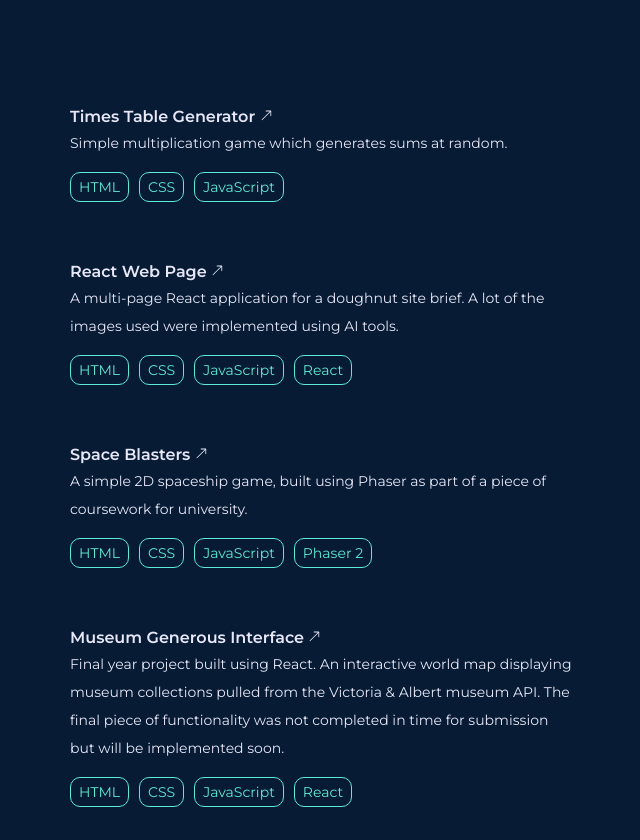
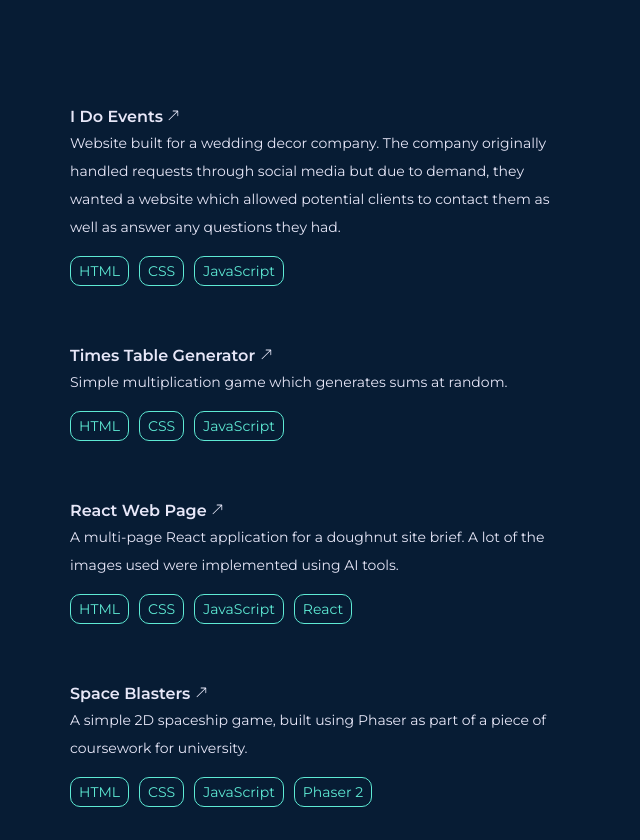
Before and after one commit to bprin87/Portfolio-Site, a website: page index.html in a window 1280 px wide. Shown: the part 940-1780 px from the top of the page, without its empty margins (570-1210 px from the left). Drawn offline with nearby package versions, Linux system fonts and the light colour scheme; a web font is replaced by a local one.

Commit message:
added new project

```diff
--- a/index.html
+++ b/index.html
@@ -121,6 +121,25 @@
                 <li>
                     <figure>
                         <h3>
+                            <a href="https://www.idoevents.co.uk/" target="_blank">I Do Events
+                                <svg xmlns="http://www.w3.org/2000/svg" width="16" height="16" fill="currentColor" class="bi bi-arrow-up-right" viewBox="0 0 16 16" aria-hidden="true">
+                                    <path fill-rule="evenodd" d="M14 2.5a.5.5 0 0 0-.5-.5h-6a.5.5 0 0 0 0 1h4.793L2.146 13.146a.5.5 0 0 0 .708.708L13 3.707V8.5a.5.5 0 0 0 1 0z"/>
+                                </svg>
+                            </a>
+                        </h3>
+                        <p>Website built for a wedding decor company. The company originally handled requests through social media but due to demand, they wanted a website which allowed potential
+                            clients to contact them as well as answer any questions they had.
+                             </p>
+                    </figure>
+                    <ul class="project-skills" data-aos="fade-left" data-aos-once="true">
+                        <li>HTML</li>
+                        <li>CSS</li>
+                        <li>JavaScript</li>
+                    </ul>
+                </li>
+                <li>
+                    <figure>
+                        <h3>
                             <a href="https://timestablegenerator.netlify.app/" target="_blank">Times Table Generator
                                 <svg xmlns="http://www.w3.org/2000/svg" width="16" height="16" fill="currentColor" class="bi bi-arrow-up-right" viewBox="0 0 16 16" aria-hidden="true">
                                     <path fill-rule="evenodd" d="M14 2.5a.5.5 0 0 0-.5-.5h-6a.5.5 0 0 0 0 1h4.793L2.146 13.146a.5.5 0 0 0 .708.708L13 3.707V8.5a.5.5 0 0 0 1 0z"/>
@@ -174,24 +193,6 @@
                 <li>
                     <figure>
                         <h3>
-                            <a href="https://museumgi.netlify.app/" target="_blank">Museum Generous Interface
-                                <svg xmlns="http://www.w3.org/2000/svg" width="16" height="16" fill="currentColor" class="bi bi-arrow-up-right" viewBox="0 0 16 16" aria-hidden="true">
-                                    <path fill-rule="evenodd" d="M14 2.5a.5.5 0 0 0-.5-.5h-6a.5.5 0 0 0 0 1h4.793L2.146 13.146a.5.5 0 0 0 .708.708L13 3.707V8.5a.5.5 0 0 0 1 0z"/>
-                                </svg>
-                            </a>
-                        </h3>
-                        <p>Final year project built using React. An interactive world map displaying museum collections pulled from the Victoria & Albert museum API. The final piece of functionality was not completed in time for submission but will be implemented soon.</p>
-                    </figure>
-                    <ul class="project-skills" data-aos="fade-left" data-aos-once="true">
-                        <li>HTML</li>
-                        <li>CSS</li>
-                        <li>JavaScript</li>
-                        <li>React</li>
-                    </ul>
-                </li>
-                <li>
-                    <figure>
-                        <h3>
                             <a href="https://eha.netlify.app/" target="_blank">Edge Hill Airways
                                 <svg xmlns="http://www.w3.org/2000/svg" width="16" height="16" fill="currentColor" class="bi bi-arrow-up-right" viewBox="0 0 16 16" aria-hidden="true">
                                     <path fill-rule="evenodd" d="M14 2.5a.5.5 0 0 0-.5-.5h-6a.5.5 0 0 0 0 1h4.793L2.146 13.146a.5.5 0 0 0 .708.708L13 3.707V8.5a.5.5 0 0 0 1 0z"/>
```
